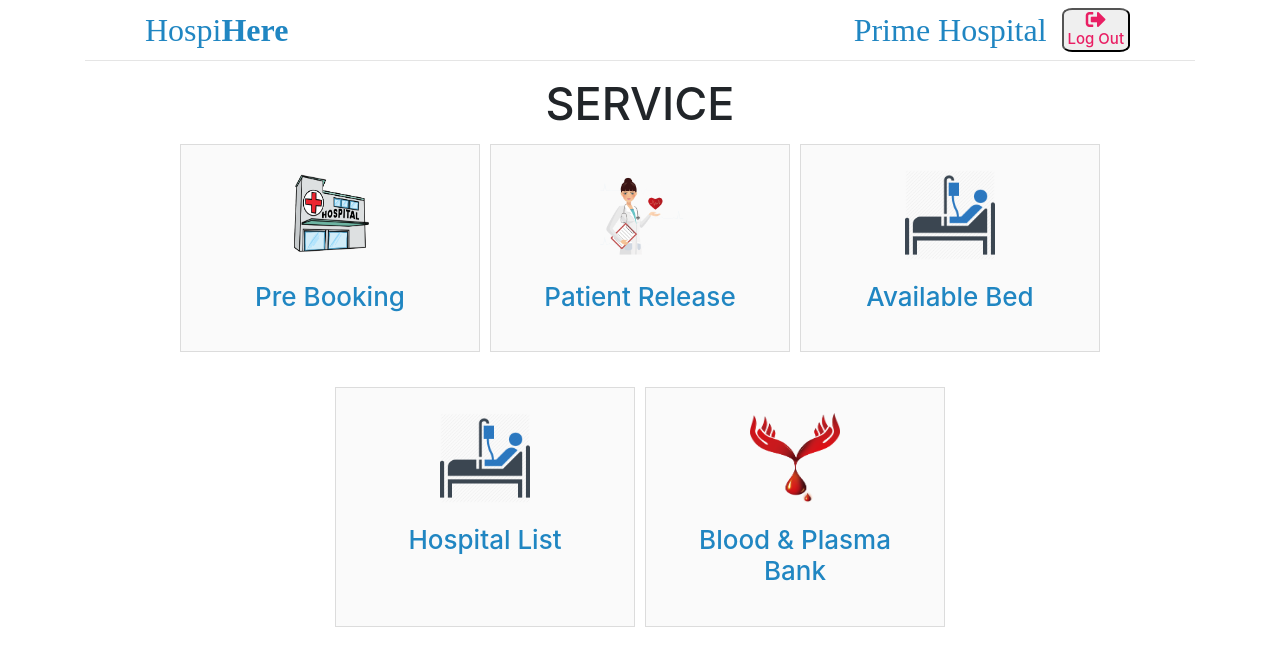
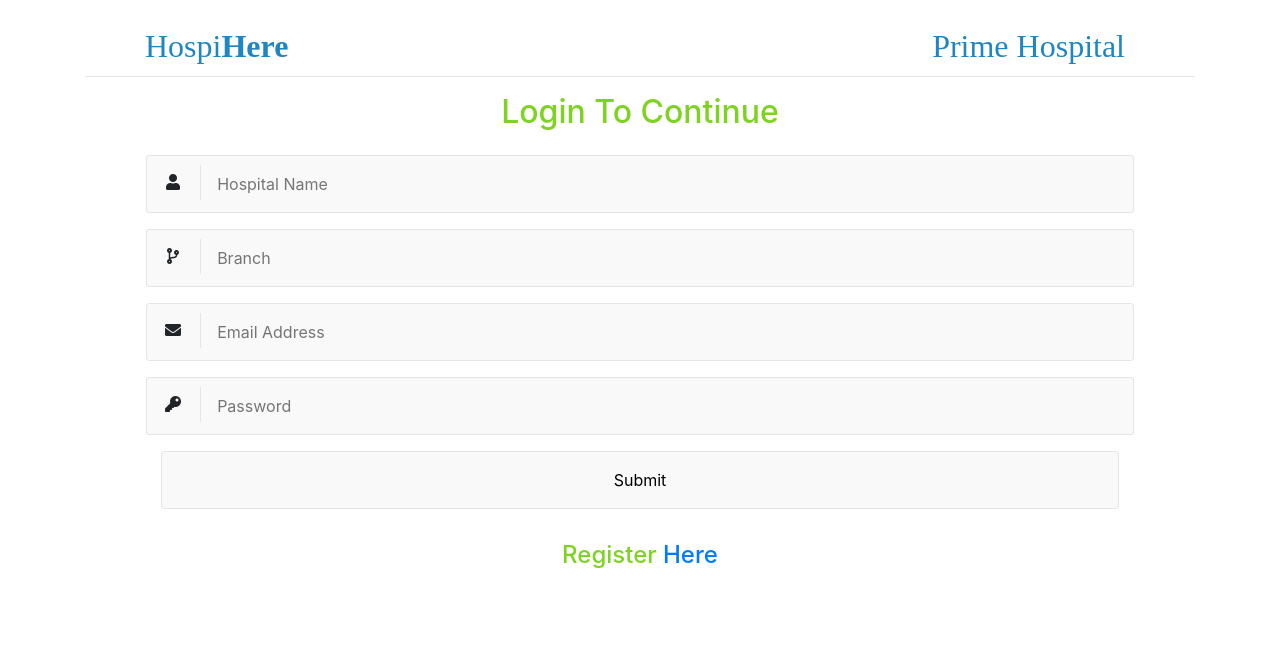
Before and after one commit to HospiHere/HospiHere-web, a Django app: page / in a window 1280 px wide. Shown: the top 666 px of the page. Run offline with Django 3.2, Linux system fonts and the light colour scheme; some libraries are stand-ins or nearby versions.

Commit message:
Authentic Login added

```diff
--- a/hospihere/urls.py
+++ b/hospihere/urls.py
@@ -13,10 +13,13 @@ Including another URLconf
     1. Import the include() function: from django.urls import include, path
     2. Add a URL to urlpatterns:  path('blog/', include('blog.urls'))
 """
+from django.views.generic import TemplateView
 from django.contrib import admin
 from django.urls import path, include
 
 urlpatterns = [
+    path('',TemplateView.as_view(template_name="homepage.html")),
+    path('first_login',TemplateView.as_view(template_name="login.html")),
     path('',include('sign_in.urls')),
     path('admin/', admin.site.urls),
     path('', include('hospital_list.urls')),
--- a/hospital_list/views.py
+++ b/hospital_list/views.py
@@ -5,10 +5,10 @@ from firebase_admin import credentials
 from firebase_admin import firestore
 
 # Use a service account
-cred = credentials.Certificate('credentials.json')
-firebase_admin.initialize_app(cred)
+#cred = credentials.Certificate('credentials.json')
+#firebase_admin.initialize_app(cred)
 
-db = firestore.client()
+#db = firestore.client()
 
 # Create your views here.
 def hospital_list(request):
--- a/sign_in/urls.py
+++ b/sign_in/urls.py
@@ -2,5 +2,7 @@ from django.urls import path
 from . import views
 
 urlpatterns = [
-    path('',views.home,name='home'),
+    path('register',views.register,name='register'),
+    path('login',views.login,name='login'),
+    path('logout',views.logout,name= 'logout'),
 ]
--- a/sign_in/views.py
+++ b/sign_in/views.py
@@ -1,6 +1,68 @@
-from django.shortcuts import render
+from django.shortcuts import render, redirect
+from django.contrib.auth.models import User, auth
+from django.contrib import messages
 from django.http import HttpResponse
+import firebase_admin
+from firebase_admin import credentials
+from firebase_admin import firestore
+
+# Use a service account
+cred = credentials.Certificate('credentials.json')
+firebase_admin.initialize_app(cred)
+
+db = firestore.client()
 
 # Create your views here.
-def home(request):
-    return render(request,"homepage.html")
+def login(request):
+    if request.method == 'POST':
+        username = request.POST['hospital']
+        branch = request.POST['branch']
+        email = request.POST['email']
+        password = request.POST['password']
+
+        user = auth.authenticate(username=username,last_name=branch,email=email,password=password)
+
+        if user is not None:
+            auth.login(request, user)
+            return redirect("/")
+        else:
+            messages.info(request,'Invalid credentials')
+            return redirect('login')
+    else:
+        return render(request,'login.html')
+
+def register(request):
+    if request.method == 'POST':
+        hospital_name = request.POST['hospital_name']
+        branch = request.POST['branch']
+        email = request.POST['email']
+        password = request.POST['password1']
+        password2 = request.POST['password2']
+
+        if password == password2:
+            if User.objects.filter(email=email).exists():
+                messages.info(request,'Email already used')
+
+            else:
+                user = hospital_name
+
+                data = {
+                    u'name': hospital_name,
+                    u'branch':branch,
+                    u'email': email
+                }
+
+                # Add a new doc in collection
+                db.collection(u'Hospitals').document(user).set(data)
+                #create django authenticate user
+                user = User.objects.create_user(username=hospital_name,last_name=branch,email=email,password=password)
+                #user.save()
+                print('user created')
+                return redirect('login')
+    else:
+        print('Password not matching.')
+    return render(request,"register.html")
+
+def logout(request):
+    auth.logout(request)
+    return redirect('login')
--- /dev/null
+++ b/static/css/register.css
@@ -0,0 +1,213 @@
+*,
+*:before,
+*:after {
+  box-sizing: border-box;
+}
+body {
+  padding: 1em;
+  font-family: 'Open Sans', 'Helvetica Neue', Helvetica, Arial, sans-serif;
+  font-size: 15px;
+  color: #b9b9b9;
+  background-color: #e3e3e3;
+}
+h4 {
+  color: #7ed321;
+}
+input,
+input[type="radio"] + label,
+input[type="checkbox"] + label:before,
+select option,
+select {
+  width: 100%;
+  padding: 1em;
+  line-height: 1.4;
+  background-color: #f9f9f9;
+  border: 1px solid #e5e5e5;
+  border-radius: 3px;
+  -webkit-transition: 0.35s ease-in-out;
+  -moz-transition: 0.35s ease-in-out;
+  -o-transition: 0.35s ease-in-out;
+  transition: 0.35s ease-in-out;
+  transition: all 0.35s ease-in-out;
+}
+input:focus {
+  outline: 0;
+  border-color: #64ac15;
+}
+input:focus + .input-icon i {
+  color: #7ed321;
+}
+input:focus + .input-icon:after {
+  border-right-color: #7ed321;
+}
+input[type="radio"] {
+  display: none;
+}
+input[type="radio"] + label,
+select {
+  display: inline-block;
+  width: 50%;
+  text-align: center;
+  border-radius: 0;
+}
+input[type="radio"] + label:first-of-type {
+  border-top-left-radius: 3px;
+  border-bottom-left-radius: 3px;
+}
+input[type="radio"] + label:last-of-type {
+  border-top-right-radius: 3px;
+  border-bottom-right-radius: 3px;
+}
+input[type="radio"] + label i {
+  padding-right: 0.4em;
+}
+input[type="radio"]:checked + label,
+input:checked + label:before,
+select:focus,
+select:active {
+  background-color: #7ed321;
+  color: #fff;
+  border-color: #64ac15;
+}
+input[type="checkbox"] {
+  display: none;
+}
+input[type="checkbox"] + label {
+  position: relative;
+  display: block;
+  padding-left: 1.6em;
+}
+input[type="checkbox"] + label:before {
+  position: absolute;
+  top: 0.2em;
+  left: 0;
+  display: block;
+  width: 1em;
+  height: 1em;
+  padding: 0;
+  content: "";
+}
+input[type="checkbox"] + label:after {
+  position: absolute;
+  top: 0.45em;
+  left: 0.2em;
+  font-size: 0.8em;
+  color: #fff;
+  opacity: 0;
+  font-family: FontAwesome;
+  content: "\f00c";
+}
+input:checked + label:after {
+  opacity: 1;
+}
+select {
+  height: 3.4em;
+  line-height: 2;
+}
+select:first-of-type {
+  border-top-left-radius: 3px;
+  border-bottom-left-radius: 3px;
+}
+select:last-of-type {
+  border-top-right-radius: 3px;
+  border-bottom-right-radius: 3px;
+}
+select:focus,
+select:active {
+  outline: 0;
+}
+select option {
+  background-color: #7ed321;
+  color: #fff;
+}
+.input-group {
+  margin-bottom: 1em;
+  zoom: 1;
+}
+.input-group:before,
+.input-group:after {
+  content: "";
+  display: table;
+}
+.input-group:after {
+  clear: both;
+}
+.input-group-icon {
+  position: relative;
+}
+.input-group-icon input {
+  padding-left: 4.4em;
+}
+.input-group-icon .input-icon {
+  position: absolute;
+  top: 0;
+  left: 0;
+  width: 3.4em;
+  height: 3.4em;
+  line-height: 3.4em;
+  text-align: center;
+  pointer-events: none;
+}
+.input-group-icon .input-icon:after {
+  position: absolute;
+  top: 0.6em;
+  bottom: 0.6em;
+  left: 3.4em;
+  display: block;
+  border-right: 1px solid #e5e5e5;
+  content: "";
+  -webkit-transition: 0.35s ease-in-out;
+  -moz-transition: 0.35s ease-in-out;
+  -o-transition: 0.35s ease-in-out;
+  transition: 0.35s ease-in-out;
+  transition: all 0.35s ease-in-out;
+}
+.input-group-icon .input-icon i {
+  -webkit-transition: 0.35s ease-in-out;
+  -moz-transition: 0.35s ease-in-out;
+  -o-transition: 0.35s ease-in-out;
+  transition: 0.35s ease-in-out;
+  transition: all 0.35s ease-in-out;
+}
+.reg_container {
+    padding: 1em 3em 2em 3em;
+    margin: 0em auto;
+    background-color: #fff;
+    /* border-radius: 4.2px;
+       max-width: 38em; */
+    width: 95%;
+    /* box-shadow: 0px 3px 10px -2px rgba(0, 0, 0, 0.2); */
+  }
+.row {
+  zoom: 1;
+}
+.row:before,
+.row:after {
+  content: "";
+  display: table;
+}
+.row:after {
+  clear: both;
+}
+.col-half {
+  padding-right: 10px;
+  float: left;
+  width: 50%;
+}
+.col-half:last-of-type {
+  padding-right: 0;
+}
+.col-third {
+  padding-right: 10px;
+  float: left;
+  width: 33.33333333%;
+}
+.col-third:last-of-type {
+  padding-right: 0;
+}
+@media only screen and (max-width: 540px) {
+  .col-half {
+    width: 100%;
+    padding-right: 0;
+  }
+}
--- a/templates/base.html
+++ b/templates/base.html
@@ -1,4 +1,5 @@
 {% load static %}
+
 <!DOCTYPE html>
 <html lang="en">
 <head>
@@ -7,30 +8,37 @@
     <link rel="stylesheet" href="https://cdnjs.cloudflare.com/ajax/libs/font-awesome/5.15.1/css/all.min.css" />
     <link rel="stylesheet" type="text/css" href="{% static 'css/base.css' %}">
     <link rel="stylesheet" type="text/css" href="{% static 'css/homepage.css' %}">
+    <link rel="stylesheet" type="text/css" href="{% static 'css/login.css' %}">
+    <link rel="stylesheet" type="text/css" href="{% static 'css/register.css' %}">
     <link rel="stylesheet" type="text/css" href="https://stackpath.bootstrapcdn.com/bootstrap/4.5.2/css/bootstrap.min.css">
     <title>HospiHere</title>
 </head>
 <body>
+
     <div class="container">
         <div class="header">
             <div class="inner_header">
                 <div class="logo">
-                    <a href="#" style="text-decoration: none;">
+                    <a href="/" style="text-decoration: none;">
                         <h1>Hospi<span>Here</span></h1>
                     </a>
                 </div>
                 <div class="hospi_logo">
                     <h1>Prime Hospital</h1>
-                    <button type="button" onclick="result.html">
+                    {% if user.is_authenticated %}
+                    <button type="button" onclick="location.href='logout'">
                         <div class="logimg"><i class="fas fa-sign-out-alt" style="font-size: 20px;"></i></div>
                         <h5>Log Out</h5>
                     </button>
+                    {% endif %}
                 </div>
             </div>
         </div>
 
         <hr style="margin-top: 0;
         margin-bottom: 1rem;">
+
+
 
         {% block content %}
 
--- a/templates/homepage.html
+++ b/templates/homepage.html
@@ -1,5 +1,6 @@
 {% extends 'base.html' %}
 {% block content %}
+{% if user.is_authenticated %}
 
     <!--     Menu section   -->
     <div class="wrapper">
@@ -44,5 +45,8 @@
     </div>
 
 
+    {% else %}
+    {% include 'login.html' %}
+    {% endif %}
 
 {% endblock %}
--- /dev/null
+++ b/templates/login.html
@@ -0,0 +1,51 @@
+{% load static %}
+
+<!DOCTYPE html>
+<html lang="en">
+<head>
+    <meta charset="UTF-8">
+    <meta name="viewport" content="width=device-width, initial-scale=1.0">
+    <link rel="stylesheet" href="https://cdnjs.cloudflare.com/ajax/libs/font-awesome/5.15.1/css/all.min.css" />
+    <link rel="stylesheet" type="text/css" href="{% static 'css/login.css' %}">
+    <link rel="stylesheet" type="text/css" href="{% static 'css/register.css' %}">
+    <link rel="stylesheet" type="text/css" href="https://stackpath.bootstrapcdn.com/bootstrap/4.5.2/css/bootstrap.min.css">
+    <title>HospiHere</title>
+</head>
+<body>
+    <h4 style="text-align: center; font-size:xx-large;">Login To Continue</h4>
+    <div class="reg_container">
+        <form action="login" method="POST">
+            {% csrf_token %}
+            <div class="row">
+                <div class="input-group input-group-icon">
+                  <input type="text" name="hospital" placeholder="Hospital Name"/>
+                  <div class="input-icon"><i class="fa fa-user"></i></div>
+                </div>
+
+                <div class="input-group input-group-icon">
+                  <input type="text" name="branch" placeholder="Branch"/>
+                  <div class="input-icon"><i class="fas fa-code-branch"></i></div>
+                </div>
+                <div class="input-group input-group-icon">
+                  <input type="email" name="email" placeholder="Email Address"/>
+                  <div class="input-icon"><i class="fa fa-envelope"></i></div>
+                </div>
+                <div class="input-group input-group-icon">
+                  <input type="password" name="password" placeholder="Password"/>
+                  <div class="input-icon"><i class="fa fa-key"></i></div>
+                </div>
+              </div>
+              <input type="submit">
+            </div>
+        </form>
+
+    <h4 style="text-align: center;">Register <a href="register">Here</a></h4>
+
+    <div>
+        {% for message in messages %}
+        <h3>{{ message }}</h3>
+        {% endfor %}
+    </div>
+
+</body>
+</html>
```
Also changed, not shown: templates/register.html (added, +107 -0 lines), db.sqlite3, static/css/login.css (added).
